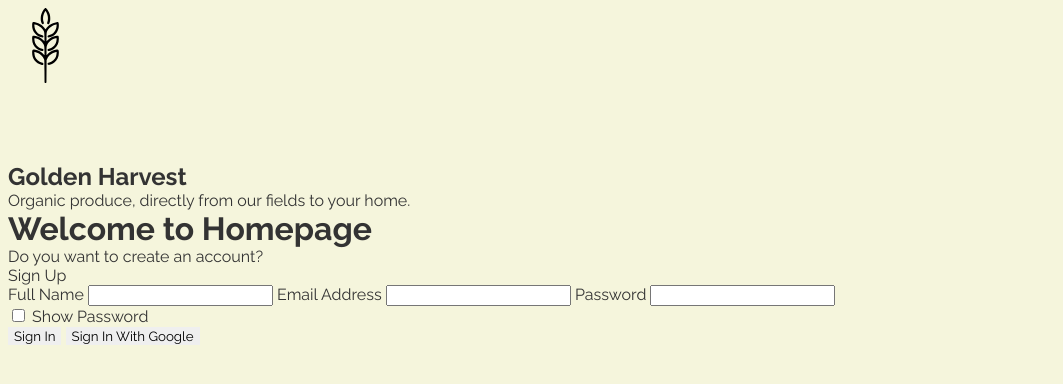
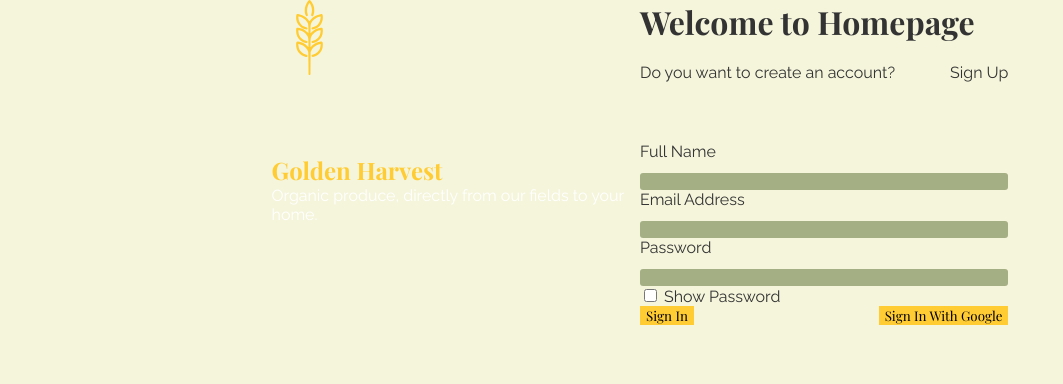
Before and after one commit to mafSida/golden-harvest-project, a plain HTML site: page index.html in a window 1280 px wide. Shown: the whole page, without its empty margins (0-1063 px from the left). Drawn offline with nearby package versions, Linux system fonts and the light colour scheme; a web font is replaced by a local one.

Commit message:
start working on css

```diff
--- a/css/styles.css
+++ b/css/styles.css
@@ -3,6 +3,10 @@ body {
   box-sizing: border-box;
   background: #f5f5dc;
   color: #333333;
+  margin: 0;
+  display: flex;
+  align-items: center;
+  justify-content: center;
 }
 
 h1,
@@ -25,3 +29,80 @@ button {
   border: none;
   font-family: inherit;
 }
+
+input {
+  border: none;
+}
+
+.container {
+  display: flex;
+  height: 100vh;
+}
+.left-side-container {
+  width: 50%;
+}
+.overlay {
+}
+.logo-icon {
+  fill: #ffcc34;
+}
+.company-text-wrap {
+}
+.company-name-title {
+  font-family: "Playfair Display", serif;
+  color: #ffcc34;
+}
+.company-description-text {
+  color: #ffffff;
+}
+.rigt-side-container {
+  width: 50%;
+}
+.signin-section-wrap {
+}
+.welcome-text {
+  font-family: "Playfair Display", serif;
+  margin-bottom: 20px;
+}
+.signup-wrap {
+  margin-bottom: 60px;
+  display: flex;
+  justify-content: space-between;
+}
+.create-account-text {
+}
+.singup-link {
+}
+.form {
+  display: flex;
+  flex-direction: column;
+}
+
+.form-row {
+  display: flex;
+  flex-direction: column;
+}
+
+.form-input {
+  background-color: #556b2f80;
+  border-radius: 3px;
+  margin-top: 12px;
+}
+.show-password {
+}
+.form-checkbox {
+}
+
+.btns {
+  display: flex;
+  justify-content: space-between;
+}
+
+.signin-btn {
+}
+.btn {
+  background-color: #ffcc34;
+  font-family: "Playfair Display", serif;
+}
+.google-signin {
+}
--- a/index.html
+++ b/index.html
@@ -28,30 +28,38 @@
          </div>
         </div>
         <div class="rigt-side-container">
-          <div class="sign-section-wrap">
+          <div class="signin-section-wrap">
             <h1 class="welcome-text">Welcome to Homepage</h1>
             <div class="signup-wrap">
               <p class="create-account-text">Do you want to create an account?</p>
               <a href="#" class="singup-link">Sign Up</a>
             </div>
             <form class="form" action="">
+              <div class="form-row">
                 <label for="full-name">Full Name </label>
-              <input type="text" id="full-name" name="full-name" required />
+                <input class="form-input" type="text" id="full-name" name="full-name" required />
+              </div>
+              <div class="form-row">
                 <label for="email-address">Email Address</label>
-              <input
+                <input class="form-input"
                   type="email"
                   id="email-address"
                   name="email-address"
                   required
                 />
+              </div>
+              <div class="form-row">
                 <label for="password">Password</label>
-              <input type="password" id="password" name="password" required />
+                <input class="form-input" type="password" id="password" name="password" required />
+              </div>
               <div class="show-password">
-                <input type="checkbox" id="show-password" />
+                <input class="form-checkbox" type="checkbox" id="show-password" />
                 <label for="show-password">Show Password</label>
               </div>
-              <button class="signin-btn">Sign In</button>
-              <button class="google-signin">Sign In With Google</button>
+              <div class="btns">
+                <button class="signin-btn btn">Sign In</button>
+                <button class="google-signin btn">Sign In With Google</button>
+              </div>
             </form>
           </div>
         </div>
```
Also changed, not shown: Design (1440 x 1024 px).png (added). Lines whose indentation alone changed are shown as unchanged.
